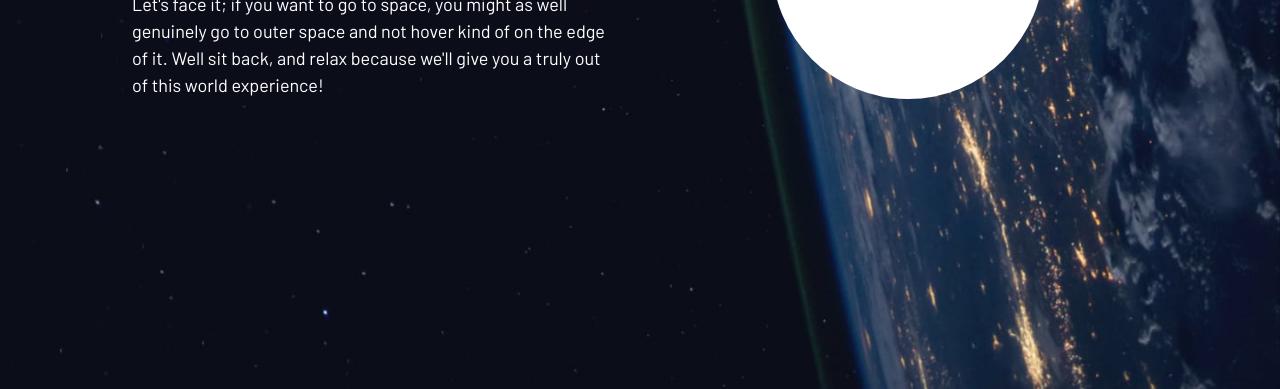
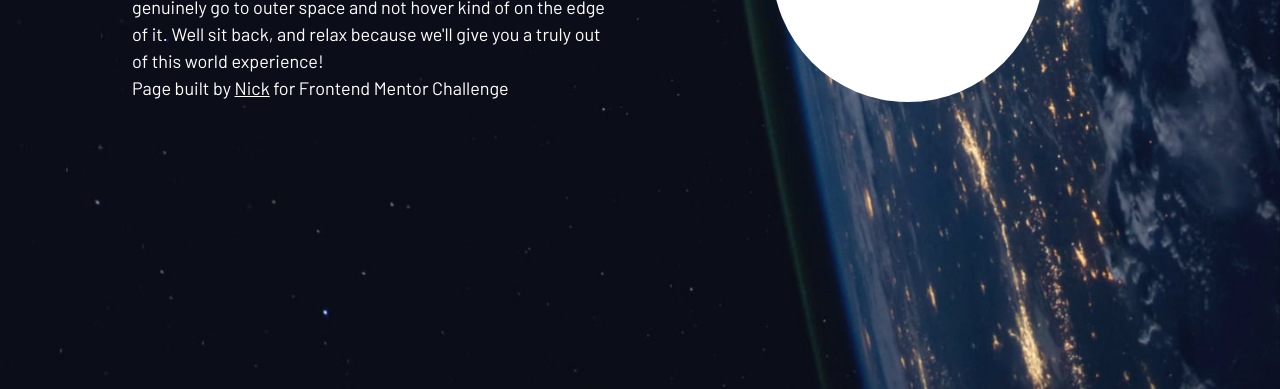
Before and after one commit to HarmoniaCodes/space-travel-frem, a plain HTML site: page starter-code/index.html in a window 1280 px wide. Shown: the part 411-800 px from the top of the page. Drawn offline with nearby package versions, Linux system fonts and the light colour scheme; a web font is replaced by a local one.

Commit message:
updated author info

```diff
--- a/starter-code/index.html
+++ b/starter-code/index.html
@@ -46,7 +46,8 @@
     </h1>
     <p>Let's face it; if you want to go to space, you might as well genuinely go to
       outer space and not hover kind of on the edge of it. Well sit back, and relax
-      because we'll give you a truly out of this world experience!
+      because we'll give you a truly out of this world experience!<br>
+      Page built by <a class="txt-white" href="https://www.frontendmentor.io/profile/HarmoniaCodes">Nick</a> for Frontend Mentor Challenge
     </p>
     </div>
     <!-- Explore Button -->
```
